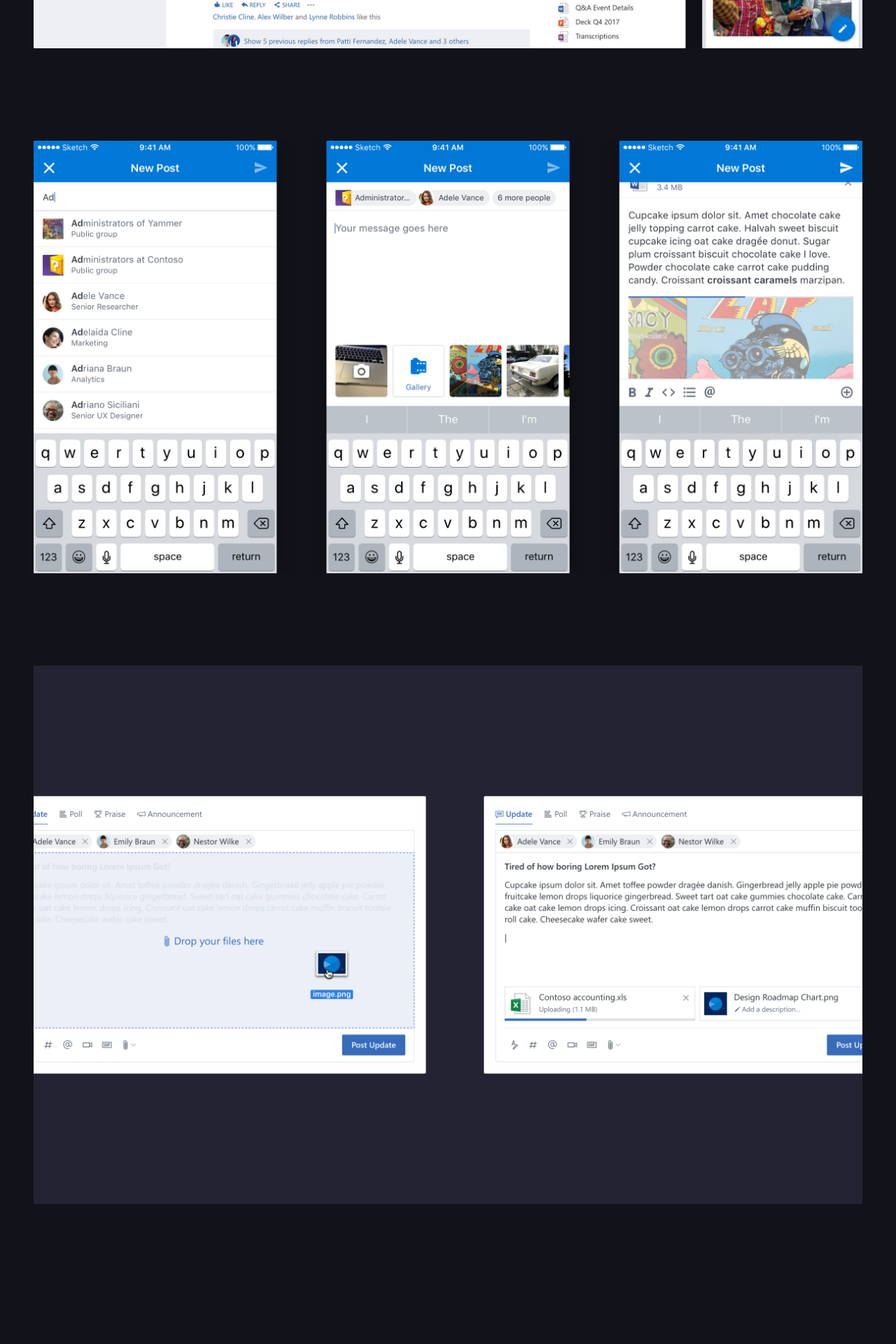
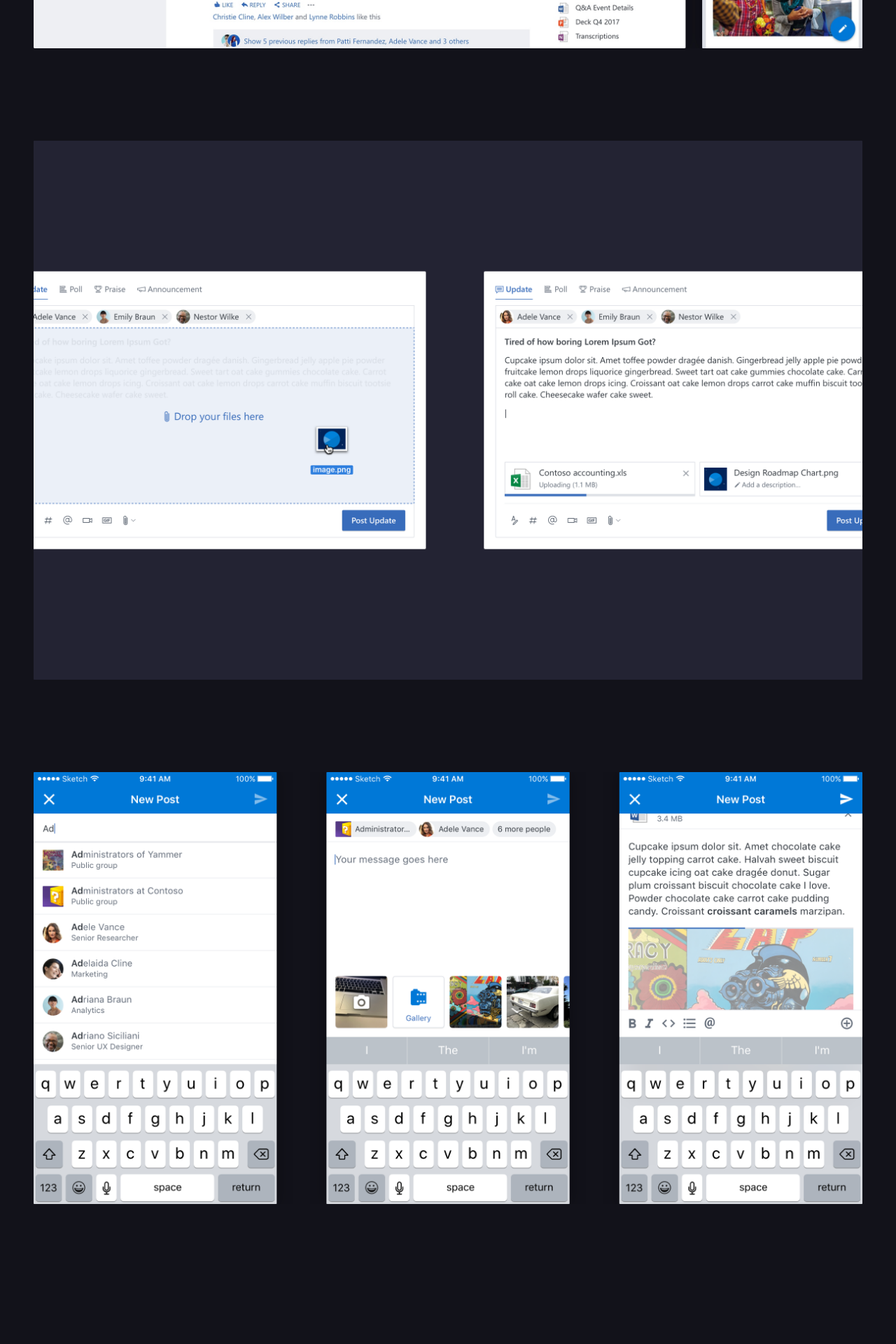
Before and after one commit to adrianmg/adrianmg.github.io, a Jekyll site: the page built from index.md, in a window 1280 px wide. Shown: the part 1813-3733 px from the top of the page at 70% size. Built offline with Jekyll 4.4.1, drawn with Linux system fonts in a browser that asks for light colours.

Commit message:
Order of images shuffled

```diff
--- a/_includes/home-work.html
+++ b/_includes/home-work.html
@@ -11,8 +11,8 @@
 			</p>
 		</div>
 		<div class="home-work-grid__project-screenshot"><img src="{{"/work/yammer/yammer-01.jpg " | relative_url }}"></div>
+		<div class="home-work-grid__project-screenshot"><img src="{{"/work/yammer/yammer-03.png " | relative_url }}"></div>
 		<div class="home-work-grid__project-screenshot"><img src="{{"/work/yammer/yammer-02.png " | relative_url }}"></div>
-		<div class="home-work-grid__project-screenshot"><img src="{{"/work/yammer/yammer-03.png " | relative_url }}"></div>
 	</div>
 
 	<!-- Project Fever -->
```
